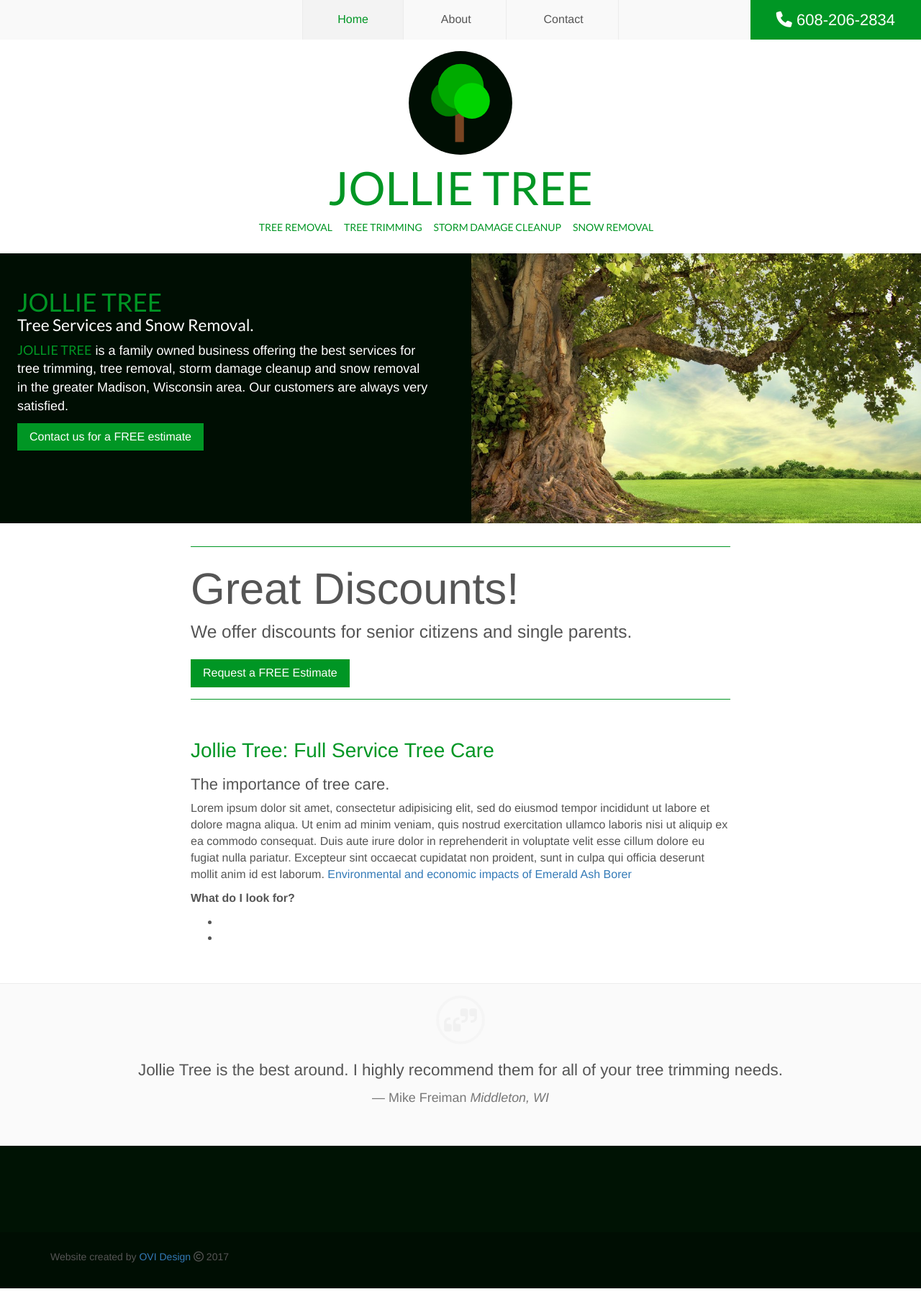
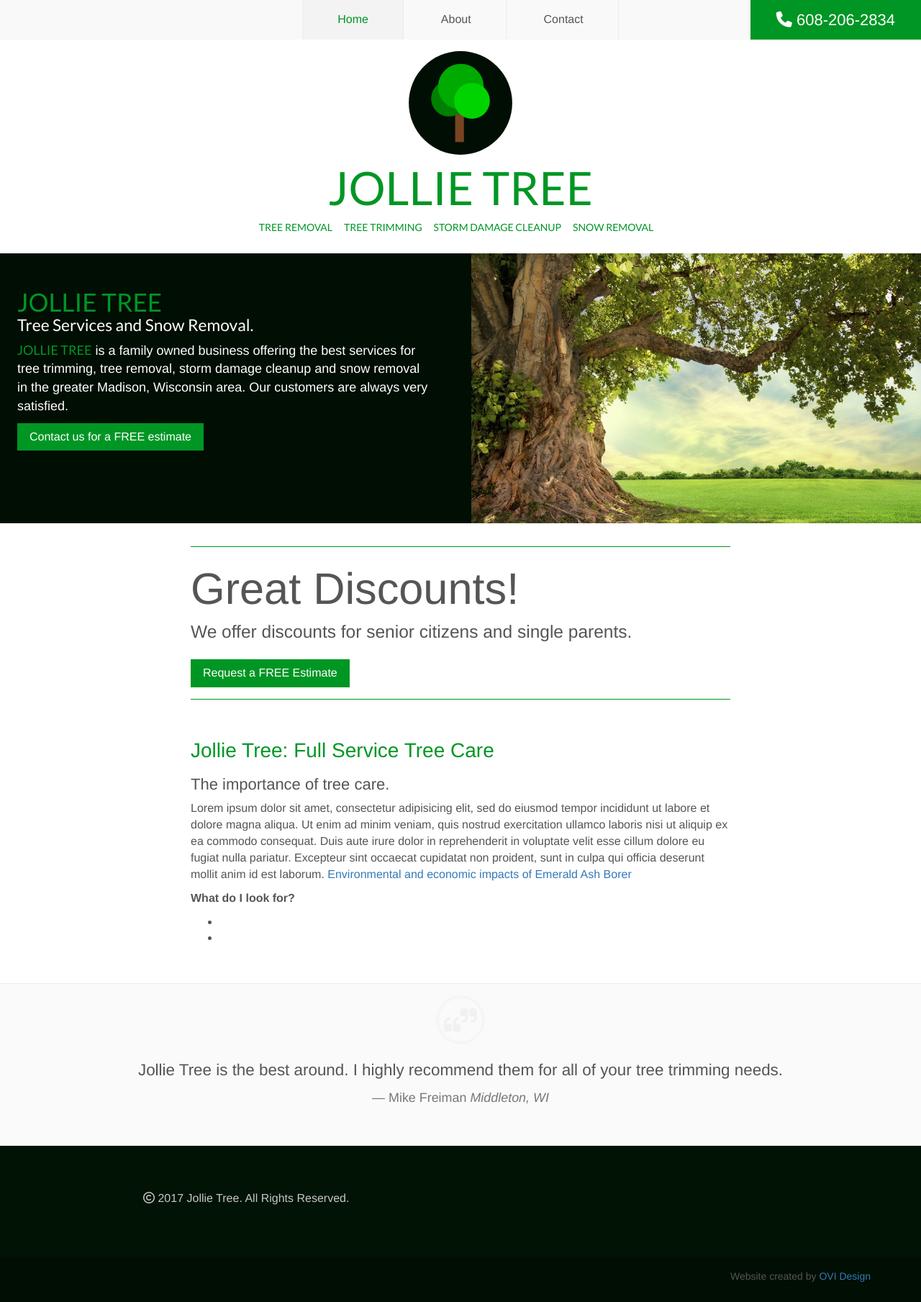
Before and after one commit to jollietree/jollietree.github.io, a Jekyll site: the page built from index.html, in a window 1280 px wide. Shown: the whole page at 72% size. Built offline with Jekyll 4.4.1, drawn with Linux system fonts in a browser that asks for light colours; nearby versions of some CDN libraries.

Commit message:
Redid footer

```diff
--- a/_includes/footer.html
+++ b/_includes/footer.html
@@ -1,17 +1,20 @@
 <div class="footer">
   <div class="container">
-  </div>
-</div>
-<div class="footer-ground">
-  <div class="container">
-    <p>Website created by
-      <a href="http://www.michaelfreiman.com">OVI Design</a>
+    <p class="text-left">
       <span>
         <i class="fa fa-copyright"></i>
       </span>
       <span id="fre-copyright">
 
       </span>
+      Jollie Tree. All Rights Reserved.
     </p>
   </div>
 </div>
+<div class="footer-ground">
+  <div class="container">
+    <p class="text-right">Website created by
+      <a href="http://www.michaelfreiman.com">OVI Design</a>
+    </p>
+  </div>
+</div>
--- a/_sass/partials/footer.scss
+++ b/_sass/partials/footer.scss
@@ -17,7 +17,7 @@
     font-family: $copy;
     color: darken($lines, 15%);
     line-height: 1.6em;
-    font-size: 11px;
+    font-size: 16px;
   }
   a {
     font-family: $copy;
@@ -30,5 +30,5 @@
 }
 .footer-ground {
   background: $fre-dk-blue;
-  padding: 24px 0;
+  padding: 16px 0;
 }
```
